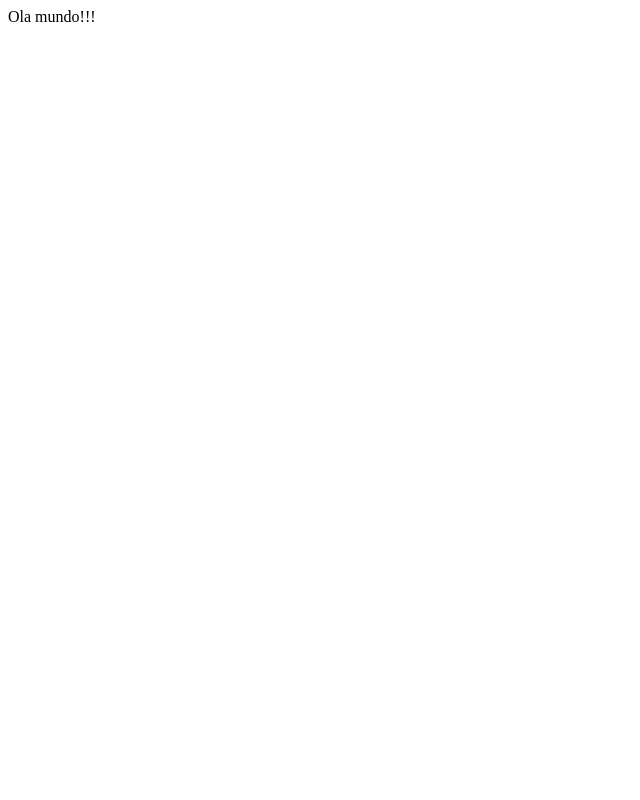
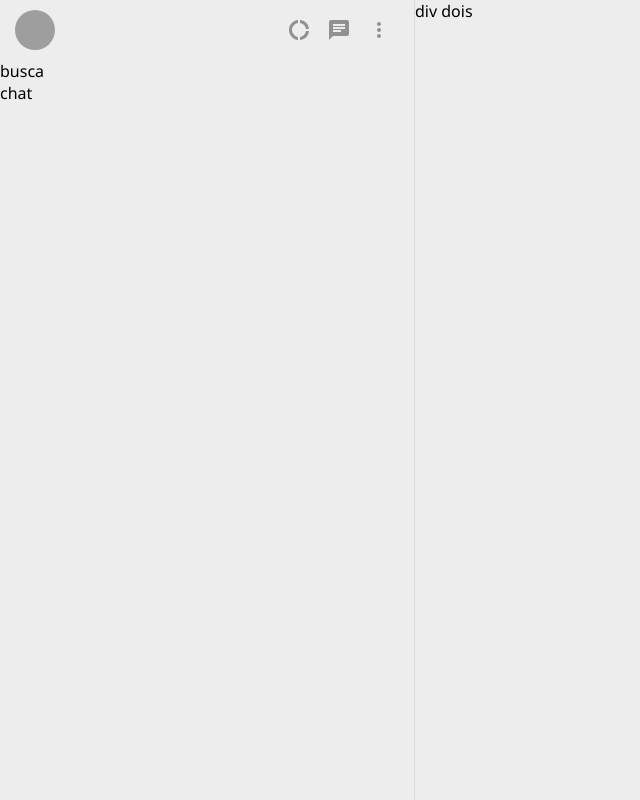
Before and after one commit to GuilhermePortella/Clone_Whatsapp, a React (Create React App) app: page / in a window 1280 px wide. Shown: the whole page, without its empty margins (0-640 px from the left). Built offline with nearby package versions, Linux system fonts and the light colour scheme; grey boxes are pictures that could not be loaded.

Commit message:
Sidebar Header

```diff
--- /dev/null
+++ b/src/App.css
@@ -0,0 +1,55 @@
+*{
+    box-sizing: border-box;
+}
+
+body{
+    background-color: #d2dbdc;
+    margin: 0;
+    font-family: 'Segoe UI', Helvetica Neue, Helvetica, lucida Grande, Arial;
+}
+.app-window{
+    display: flex;
+    height: 100vh;
+    background-color: #ededed;
+}
+.sidebar{
+    width: 35%;
+    max-width: 415px;
+    display: flex;
+    flex-direction: column;
+    border-right: 1px solid #ddd;
+}
+header{
+    height: 60px;
+    display: flex;
+    justify-content: space-between;
+    align-items: center;
+    padding: 0 15px;
+}
+.header--avatar{
+    width: 40px;
+    height: 40px;
+    border-radius: 20px;
+    cursor: pointer;
+}
+.header--buttons{
+    display: flex;
+}
+.header--btn{
+    width: 40px;
+    height: 40px;
+    border-radius: 20px;
+    display: flex;
+    justify-content: center;
+    align-items: center;
+    cursor: pointer;
+}
+
+
+
+
+
+
+.contentarea{
+
+}
--- a/src/App.js
+++ b/src/App.js
@@ -1,9 +1,52 @@
 import React from 'react'
+import './App.css';
+
+import DonutLargeIcon from '@material-ui/icons/DonutLarge';
+import ChatIcon from '@material-ui/icons/Chat';
+import MoreVertIcon from '@material-ui/icons/MoreVert';
 
 export default () => {
   return (
-    <div>
-      Ola mundo!!!
+    <div className = "app-window">
+      <div className = "sidebar">
+
+        <header>
+
+          <img className = "header--avatar" src="https://www.w3schools.com/howto/img_avatar2.png" alt=""/>
+
+          <div className = "header--buttons">
+
+            <div className = "header--btn">
+              <DonutLargeIcon style={{color:'#919191'}} />
+            </div>
+
+            <div className = "header--btn">
+              <ChatIcon style = {{color:'#919191'}}/>
+            </div>
+
+            <div className = "header--btn">
+              <MoreVertIcon style = {{color:'#919191'}}/>
+            </div>
+
+          </div>
+
+        </header>
+
+        <div className = "search">
+          busca
+
+        </div>
+
+        <div className = "chatlist">
+          chat
+
+        </div>
+
+
+      </div>
+      <div className = "contentarea">
+        div dois
+      </div>
     </div>
   );
 }
```
